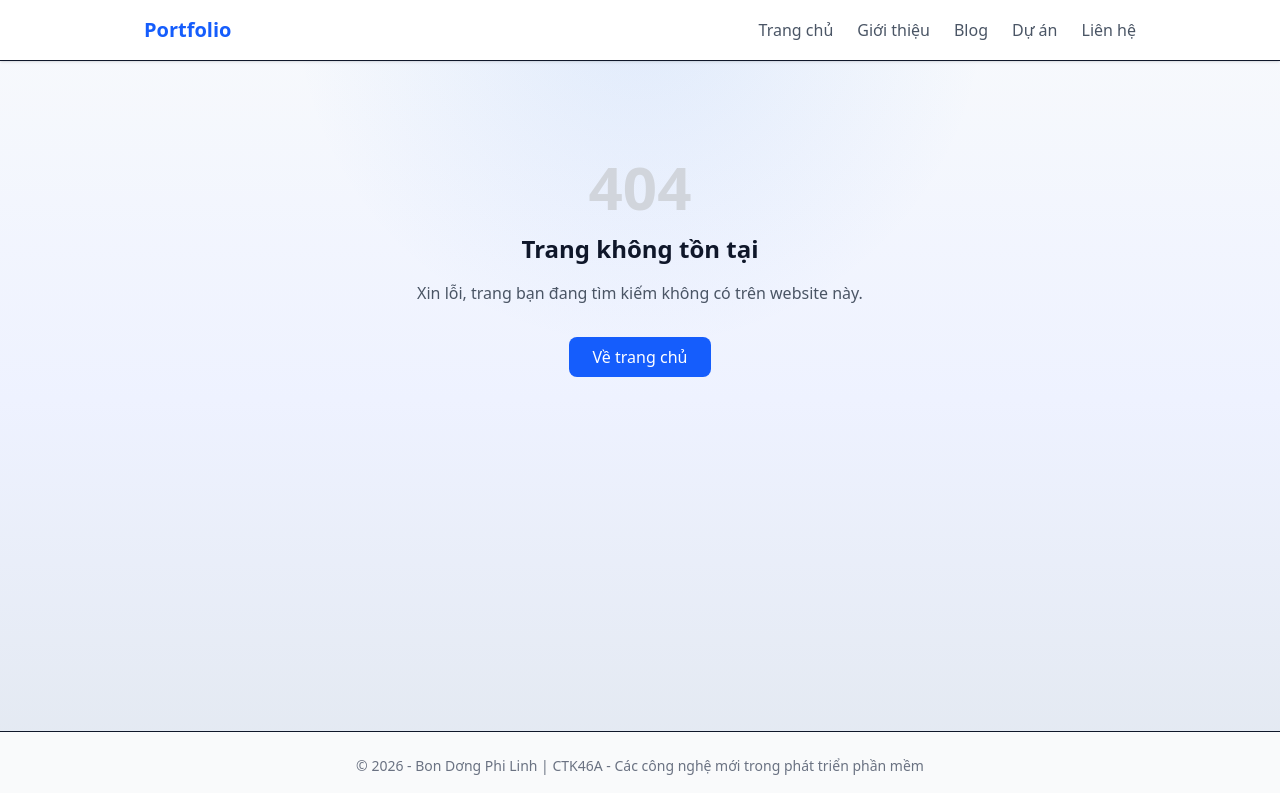
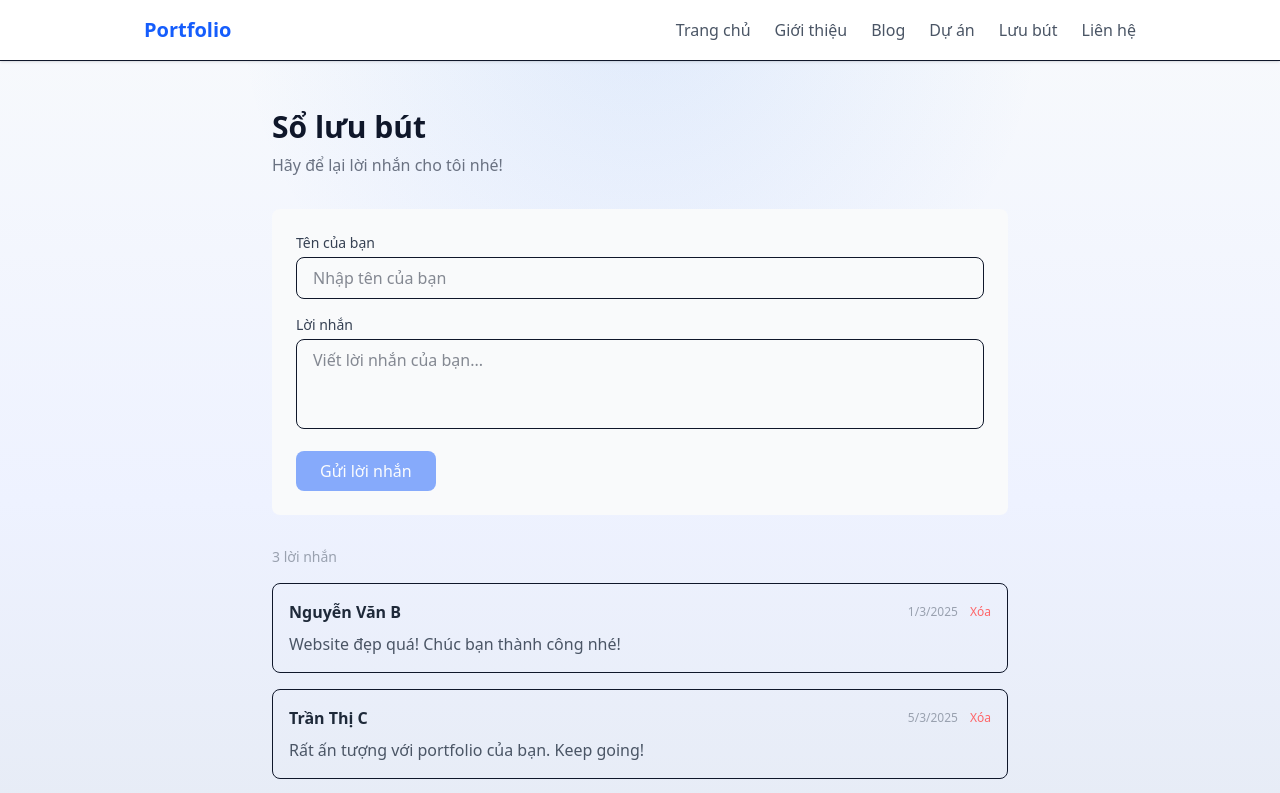
Before and after one commit to Linh-nood/ctk46A_lab1, a Next.js app: page /guestbook in a window 1280 px wide. Before the commit this address had no page. Shown: the top 793 px of the page. Built offline with nearby package versions, Linux system fonts and the light colour scheme.

Commit message:
feat: tạo trang Guestbook với client-side data fetching

```diff
--- /dev/null
+++ b/src/app/guestbook/page.tsx
@@ -0,0 +1,172 @@
+"use client";
+import { useState, useEffect } from "react";
+import { GuestbookEntry } from "@/data/guestbook";
+
+export default function GuestbookPage() {
+  const [entries, setEntries] = useState<GuestbookEntry[]>([]);
+  const [loading, setLoading] = useState(true);
+  const [error, setError] = useState<string | null>(null);
+  // State cho form
+  const [name, setName] = useState("");
+  const [message, setMessage] = useState("");
+  const [submitting, setSubmitting] = useState(false);
+
+  // Fetch danh sách lời nhắn
+  async function fetchEntries() {
+    try {
+      const res = await fetch("/api/guestbook");
+      if (!res.ok) throw new Error("Lỗi khi tải dữ liệu");
+      const data = await res.json();
+      setEntries(data);
+    } catch (err) {
+      setError("Không thể tải sổ lưu bút. Vui lòng thử lại.");
+    } finally {
+      setLoading(false);
+    }
+  }
+
+  // Gọi fetchEntries khi component mount
+  useEffect(() => {
+    fetchEntries();
+  }, []);
+
+  // Xử lý gửi lời nhắn mới
+  async function handleSubmit(e: React.FormEvent) {
+    e.preventDefault();
+    if (!name.trim() || !message.trim()) return;
+    setSubmitting(true);
+    try {
+      const res = await fetch("/api/guestbook", {
+        method: "POST",
+        headers: { "Content-Type": "application/json" },
+        body: JSON.stringify({ name: name.trim(), message: message.trim() }),
+      });
+      if (!res.ok) throw new Error("Lỗi khi gửi lời nhắn");
+      // Reset form và tải lại danh sách
+      setName("");
+      setMessage("");
+      await fetchEntries();
+    } catch (err) {
+      alert("Không thể gửi lời nhắn. Vui lòng thử lại.");
+    } finally {
+      setSubmitting(false);
+    }
+  }
+
+  // Xử lý xóa lời nhắn
+  async function handleDelete(id: string) {
+    if (!confirm("Bạn có chắc muốn xóa lời nhắn này?")) return;
+    try {
+      const res = await fetch(`/api/guestbook/${id}`, {
+        method: "DELETE",
+      });
+      if (!res.ok) throw new Error("Lỗi khi xóa");
+      await fetchEntries();
+    } catch (err) {
+      alert("Không thể xóa lời nhắn. Vui lòng thử lại.");
+    }
+  }
+
+  return (
+    <div className="max-w-3xl mx-auto px-4 py-12">
+      <h1 className="text-3xl font-bold mb-2">Sổ lưu bút</h1>
+      <p className="text-gray-500 mb-8">
+        Hãy để lại lời nhắn cho tôi nhé!
+      </p>
+
+      {/* Form gửi lời nhắn */}
+      <form
+        onSubmit={handleSubmit}
+        className="bg-gray-50 rounded-lg p-6 mb-8 space-y-4"
+      >
+        <div>
+          <label
+            htmlFor="name"
+            className="block text-sm font-medium text-gray-700 mb-1"
+          >
+            Tên của bạn
+          </label>
+          <input
+            id="name"
+            type="text"
+            value={name}
+            onChange={(e) => setName(e.target.value)}
+            placeholder="Nhập tên của bạn"
+            required
+            className="w-full px-4 py-2 border rounded-lg focus:outline-none focus:ring-2 focus:ring-blue-500"
+          />
+        </div>
+        <div>
+          <label
+            htmlFor="message"
+            className="block text-sm font-medium text-gray-700 mb-1"
+          >
+            Lời nhắn
+          </label>
+          <textarea
+            id="message"
+            value={message}
+            onChange={(e) => setMessage(e.target.value)}
+            placeholder="Viết lời nhắn của bạn..."
+            required
+            rows={3}
+            className="w-full px-4 py-2 border rounded-lg focus:outline-none focus:ring-2 focus:ring-blue-500 resize-none"
+          />
+        </div>
+        <button
+          type="submit"
+          disabled={submitting || !name.trim() || !message.trim()}
+          className="bg-blue-600 text-white px-6 py-2 rounded-lg hover:bg-blue-700 transition-colors disabled:opacity-50 disabled:cursor-not-allowed"
+        >
+          {submitting ? "Đang gửi..." : "Gửi lời nhắn"}
+        </button>
+      </form>
+
+      {/* Danh sách lời nhắn */}
+      {loading && (
+        <div className="text-center py-8 text-gray-500">
+          Đang tải sổ lưu bút...
+        </div>
+      )}
+      {error && (
+        <div className="text-center py-8 text-red-500">{error}</div>
+      )}
+      {!loading && !error && (
+        <div className="space-y-4">
+          <p className="text-sm text-gray-400">
+            {entries.length} lời nhắn
+          </p>
+          {entries.map((entry) => (
+            <div
+              key={entry.id}
+              className="border rounded-lg p-4 hover:shadow-sm transition-shadow"
+            >
+              <div className="flex items-center justify-between mb-2">
+                <span className="font-semibold text-gray-800">
+                  {entry.name}
+                </span>
+                <div className="flex items-center gap-3">
+                  <span className="text-xs text-gray-400">
+                    {new Date(entry.createdAt).toLocaleDateString("vi-VN")}
+                  </span>
+                  <button
+                    onClick={() => handleDelete(entry.id)}
+                    className="text-xs text-red-400 hover:text-red-600 transition-colors"
+                  >
+                    Xóa
+                  </button>
+                </div>
+              </div>
+              <p className="text-gray-600">{entry.message}</p>
+            </div>
+          ))}
+          {entries.length === 0 && (
+            <p className="text-center text-gray-400 py-8">
+              Chưa có lời nhắn nào. Hãy là người đầu tiên!
+            </p>
+          )}
+        </div>
+      )}
+    </div>
+  );
+}
--- a/src/components/navbar.tsx
+++ b/src/components/navbar.tsx
@@ -33,6 +33,12 @@ export default function Navbar() {
               Dự án
             </Link>
             <Link
+              href="/guestbook"
+              className="text-gray-600 hover:text-blue-600 transition-colors"
+            >
+              Lưu bút
+            </Link>
+            <Link
               href="/contact"
               className="text-gray-600 hover:text-blue-600 transition-colors"
             >
```
